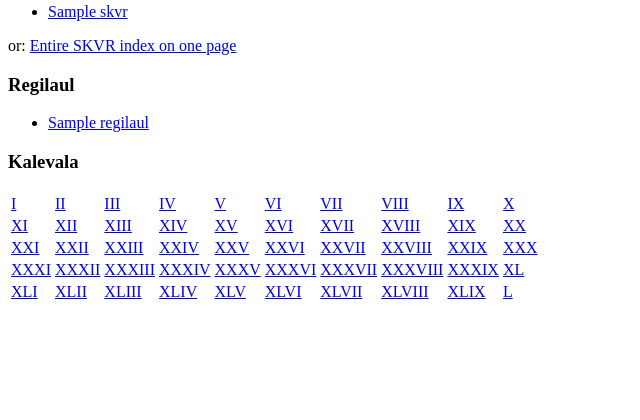
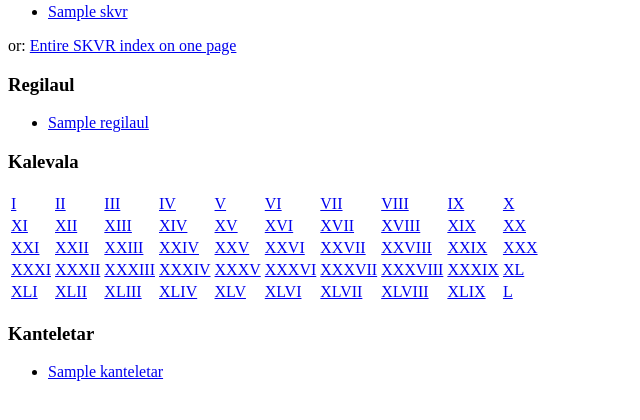
Before and after one commit to jakobytes/runoregi, a Flask app: template templates/search_idx.html in a window 1280 px wide. Shown: the part 298-718 px from the top of the page, without its empty margins (0-640 px from the left). Run offline with Flask 2, Linux system fonts and the light colour scheme; the template is opened without the code that fills it: most values are stand-ins (such as "Sample title", 1, 10 or a date in 2020).

Commit message:
add Kanteletar

```diff
--- a/data.py
+++ b/data.py
@@ -63,6 +63,8 @@ def get_structured_metadata(
             return 'SKVR {} {}'.format(osa, _id)
         elif nro.startswith('kalevala'):
             return 'Kalevala {}'.format(_id)
+        elif nro.startswith('kt'):
+            return 'Kanteletar {}:{}'.format(int(nro[2:4]), int(nro[4:]))
         else:
             return _id
 
--- a/templates/search_idx.html
+++ b/templates/search_idx.html
@@ -111,5 +111,12 @@ or: <a href="/skvr-themes">Entire SKVR index on one page</a>
 <td><a href="/poem?nro=kalevala49">XLIX</a></td>
 <td><a href="/poem?nro=kalevala50">L</a></td>
 </tr>
+</table>
+<h3>Kanteletar</h3>
+<ul>
+{% for theme_id, name in cat['kanteletar'] %}
+<li/><a href="/theme?id={{ theme_id }}">{{ name }}</a>
+{% endfor %}
+</ul>
 </body>
 </html>
--- a/view/search.py
+++ b/view/search.py
@@ -10,10 +10,12 @@ def get_root_categories():
         themes = defaultdict(lambda: list())
         db.execute(\
             'SELECT theme_id, name FROM themes'
-            ' WHERE par_id = 0 AND LENGTH(theme_id) = 3;')
+            ' WHERE par_id = 0 AND (LENGTH(theme_id) = 3 OR theme_id LIKE "kt_t%");')
         for theme_id, name in db.fetchall():
             if theme_id.startswith('t'):
                 themes['skvr'].append((theme_id, name))
+            elif theme_id.startswith('kt_t'):
+                themes['kanteletar'].append((theme_id, name))
             else:
                 themes['regilaul'].append((theme_id, name))
     return themes
```
